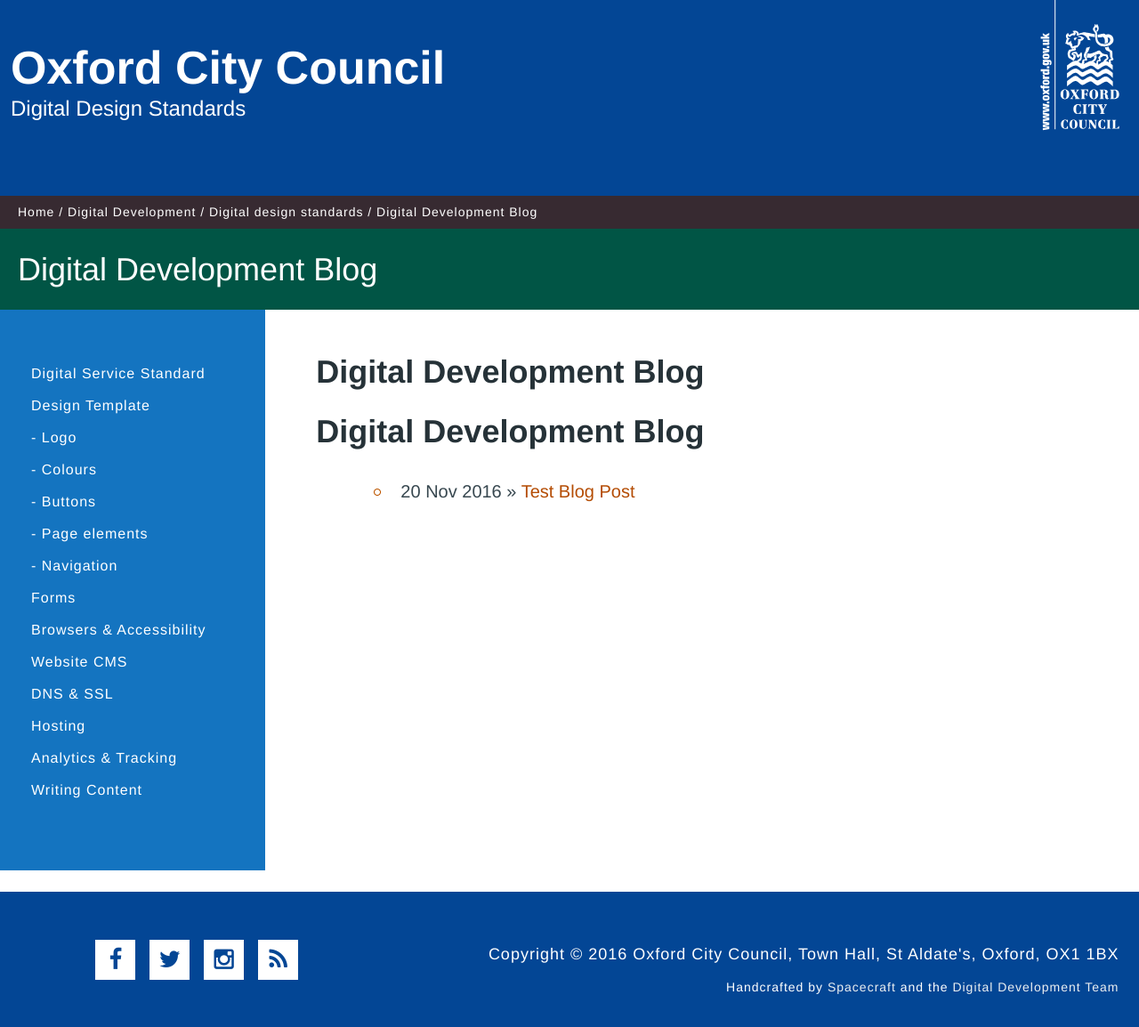
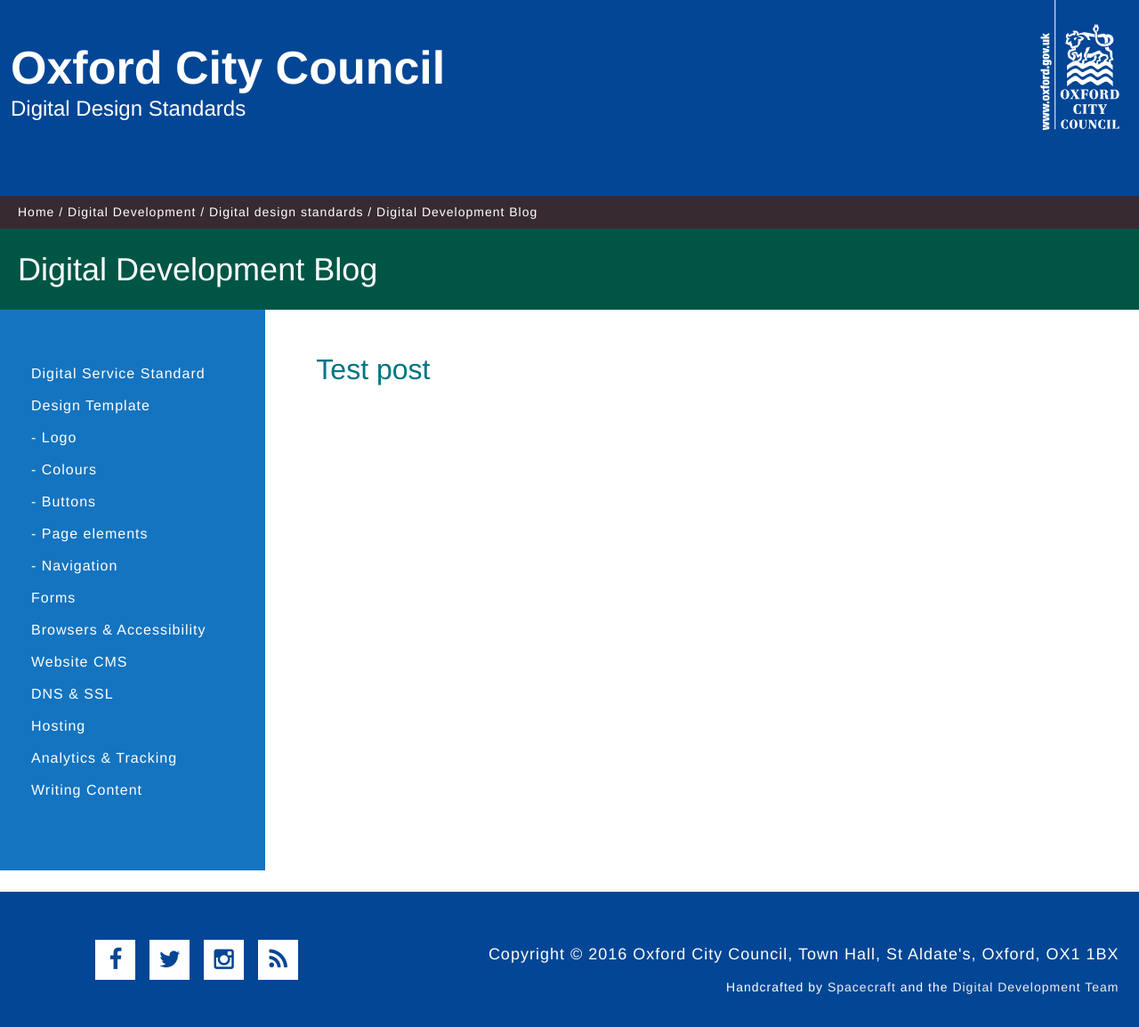
Before and after one commit to OxfordCityCouncil/OxfordCityCouncil.github.io, a Jekyll site: the page built from blog/index.html, in a window 1280 px wide. Shown: the whole page at 89% size. Built offline with Jekyll 4.4.1, drawn with Linux system fonts in a browser that asks for light colours.

Commit message:
more blog tests

```diff
--- a/blog/index.html
+++ b/blog/index.html
@@ -1,11 +1,6 @@
 ---
-layout: post
+layout: default
 title: Digital Development Blog
 ---
-	<h1>{{ page.title }}</h1>
-	<ul class="posts">
 
-	  {% for post in site.posts %}
-	    <li><span>{{ post.date | date_to_string }}</span> » <a href="{{ post.url }}" title="{{ post.title }}">{{ post.title }}</a></li>
-	  {% endfor %}
-	</ul>
+<h2>Test post</h2>
```
